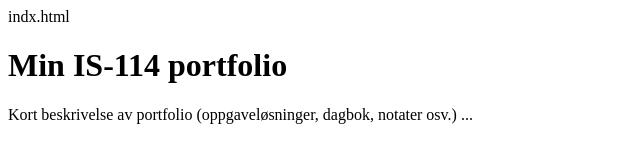
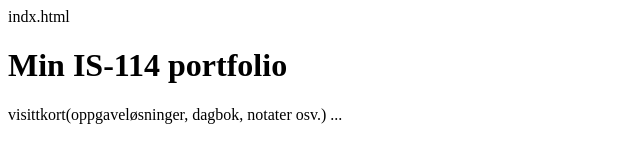
Before and after one commit to Heddabk/IS114-1B, a plain HTML site: page docs/indx.html in a window 1280 px wide. Shown: the whole page, without its empty margins (0-640 px from the left). Drawn offline with Linux system fonts and the light colour scheme.

Commit message:
lagde visittkort

```diff
--- a/docs/indx.html
+++ b/docs/indx.html
@@ -4,10 +4,10 @@ indx.html
 <head>
   <meta charset="utf-8">
   <meta name="viewport" content="width=device-width, initial-scale=1">
-  <title>(navn Eline Widvey</title>
+  <title>Eline Widvey</title>
 </head>
 <body>
   <h1>Min IS-114 portfolio</h1>
-  <p>Kort beskrivelse av portfolio (oppgaveløsninger, dagbok, notater osv.) ... </<p>
+  <p>visittkort(oppgaveløsninger, dagbok, notater osv.) ... </<p>
 </body>
 </html>
```
